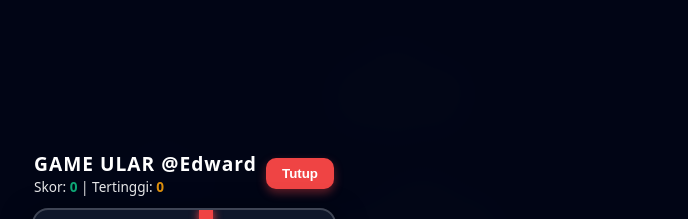
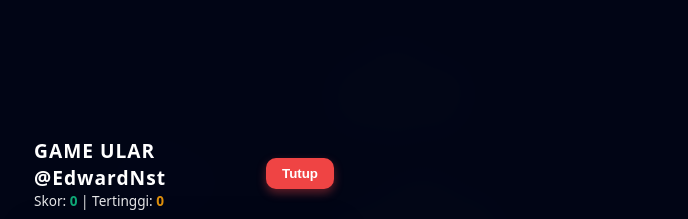
Before and after one commit to EDWARD-BAIK/IniEdward, a plain HTML site: page index.html in a window 1280 px wide. Both pictures are taken after a click on the button "MAINKAN GAME". Shown: the top 219 px of the page, without its empty margins (456-1144 px from the left). Drawn offline with Linux system fonts and the light colour scheme.

Commit message:
Update index.html

```diff
--- a/index.html
+++ b/index.html
@@ -244,7 +244,7 @@
   <div id="game-modal">
     <div class="game-header">
       <div>
-        <div class="game-title">GAME ULAR @Edward</div>
+        <div class="game-title">GAME ULAR @EdwardNst</div>
         <div style="font-size: 0.85rem; opacity: 0.9;">
           Skor: <span id="score-val" style="color:#10b981; font-weight:bold;">0</span> |
           Tertinggi: <span id="high-score-val" style="color:#f59e0b; font-weight:bold;">0</span>
```
